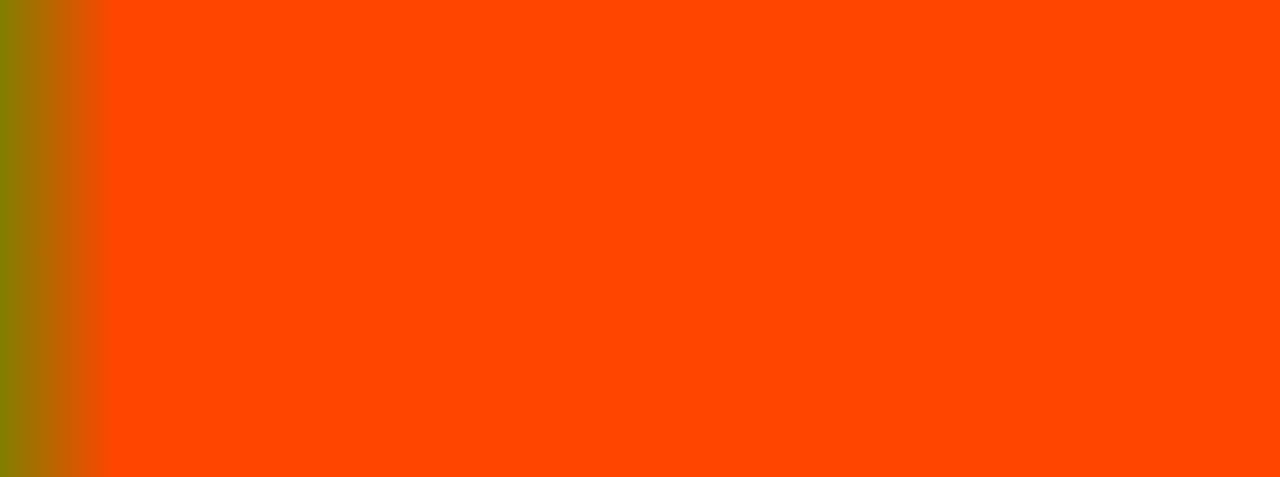
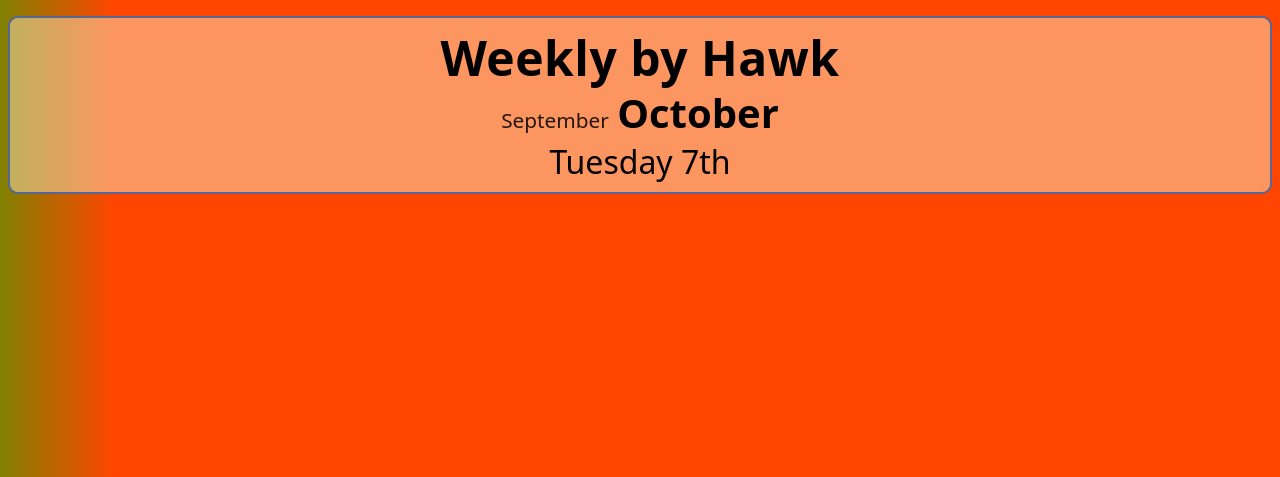
Before and after one commit to helalf69/weekly.js, a website: page public/index.html in a window 1280 px wide. Shown: the top 477 px of the page. Drawn offline with Linux system fonts and the light colour scheme.

Commit message:
title div

```diff
--- a/public/inc/weekly.css
+++ b/public/inc/weekly.css
@@ -1,5 +1,13 @@
 html, body {
   min-height: 100%;
+}
+
+div, .login {
+    background-color: rgba(250, 230, 190, 0.5);
+    padding: 10px;
+    border-radius: 10px;
+    border: 2px solid #569;
+    margin: 10px;
 }
 
 .bg {
@@ -23,6 +31,10 @@ html, body {
     linear-gradient(to left,  var(--right-color), transparent var(--right-width));
   background-repeat: no-repeat;
   background-size: 100% 100%;
+  padding: 0px;
+  border: 0px;
+  border-radius: 0px;
+  margin: 0px;
 }
 
 .logo {
@@ -34,3 +46,35 @@ html, body {
   z-index: -1;          /* put behind other elements */
   pointer-events: none; /* so it won't block clicks */
 }
+
+.title {
+  text-align: center;
+  margin: 16px auto 8px;
+  font-family: system-ui, sans-serif;
+  line-height: 1.25;
+  font-size: 2em;
+}
+
+.title .brand {
+  display: inline;
+  font-size: 150%;   /* gjør større – prøv 150–250% etter smak */
+  font-weight: 700;  /* ekstra tykk */
+  margin-bottom: 6px;
+  letter-spacing: 0.5px;
+}
+
+.title .big-month {
+  font-size: 125%;
+  font-weight: 800;
+}
+
+.title .small-month {
+  font-size: 65%;
+  opacity: 0.85;
+}
+
+.title .date-line {
+  display: block;
+  margin-top: 4px;
+  font-weight: 500;
+}
--- a/public/inc/weekly.js
+++ b/public/inc/weekly.js
@@ -82,3 +82,63 @@ if (document.readyState === 'loading') {
 }
 
 // (Valgfritt) hvis du vil oppdatere ved midnatt uten reload, kan vi sette en timer senere.
+
+// Hjelpere
+function monthName(date, locale = "en-US") {
+  return new Intl.DateTimeFormat(locale, { month: "long" }).format(date);
+}
+function weekdayName(date, locale = "en-US") {
+  return new Intl.DateTimeFormat(locale, { weekday: "long" }).format(date);
+}
+function ordinal(n) {
+  const s = ["th", "st", "nd", "rd"];
+  const v = n % 100;
+  return n + (s[(v - 20) % 10] || s[v] || s[0]);
+}
+function shiftMonth(date, delta) {
+  const d = new Date(date);
+  d.setMonth(d.getMonth() + delta);
+  return d;
+}
+
+function renderTitle() {
+  const el = document.getElementById("title");
+  if (!el) return;
+
+  const now = new Date();
+  const day = now.getDate(); // 1..31
+
+  const thisMonth = monthName(now);                 // "February"
+  const prevMonth = monthName(shiftMonth(now, -1)); // "January"
+  const nextMonth = monthName(shiftMonth(now, +1)); // "March"
+
+  // PHP-logikken:
+  // $month = "<span class='big-month'>F</span>"
+  // if (day > 15) echo month + small(nextMonth)
+  // else          echo small(prevMonth) + month
+  let monthLine = "";
+  if (day > 15) {
+    monthLine =
+      `<span class="big-month">${thisMonth}</span> ` +
+      `<span class="small-month">${nextMonth}</span>`;
+  } else {
+    monthLine =
+      `<span class="small-month">${prevMonth}</span> ` +
+      `<span class="big-month">${thisMonth}</span>`;
+  }
+
+  const dateLine = `${weekdayName(now)} ${ordinal(day)}`;
+
+  el.innerHTML = `
+     <span class="brand">Weekly by Hawk</span><br/>
+    ${monthLine}<br/>
+    <span class="date-line">${dateLine}</span>
+  `;
+}
+
+// Kjør når DOM er klar
+if (document.readyState === "loading") {
+  document.addEventListener("DOMContentLoaded", renderTitle);
+} else {
+  renderTitle();
+}
--- a/public/index.html
+++ b/public/index.html
@@ -12,9 +12,9 @@
 <body onload="fadeBackground()">
     <div class="bg" id="bg" aria-hidden="true"></div>
 
-    <div class="content" id="content">
-        <img src="inc/weekly_logo.png" alt="Weekly logo" class="logo">
-    </div>
+    <img src="inc/weekly_logo.png" alt="Weekly logo" class="logo">
+
+    <div class="title" id="title"></div>
 
 
 </body>
```
